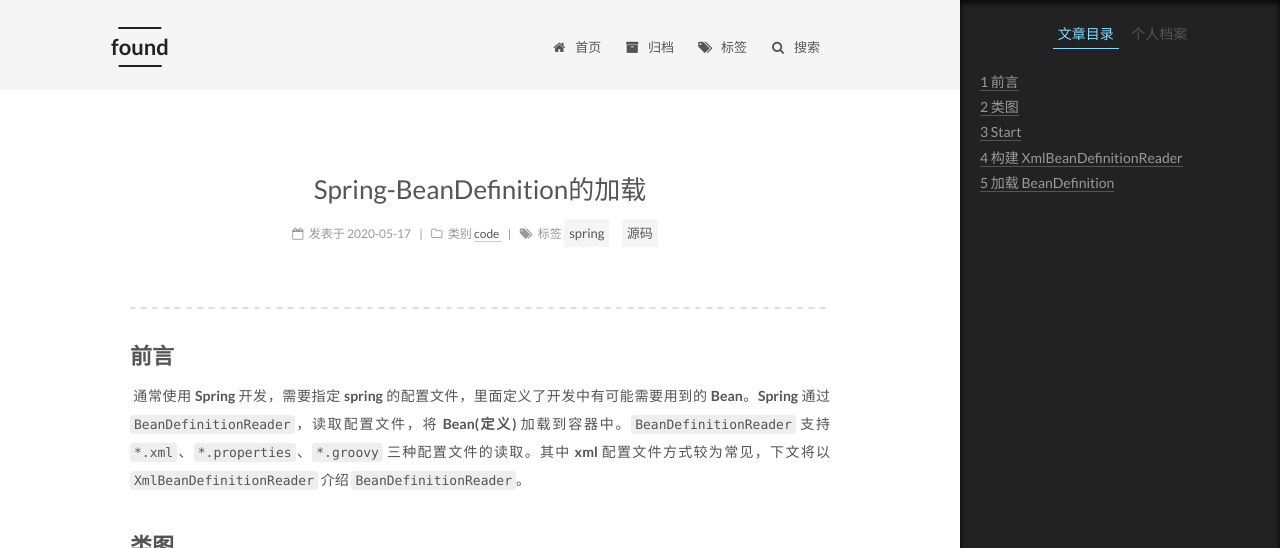
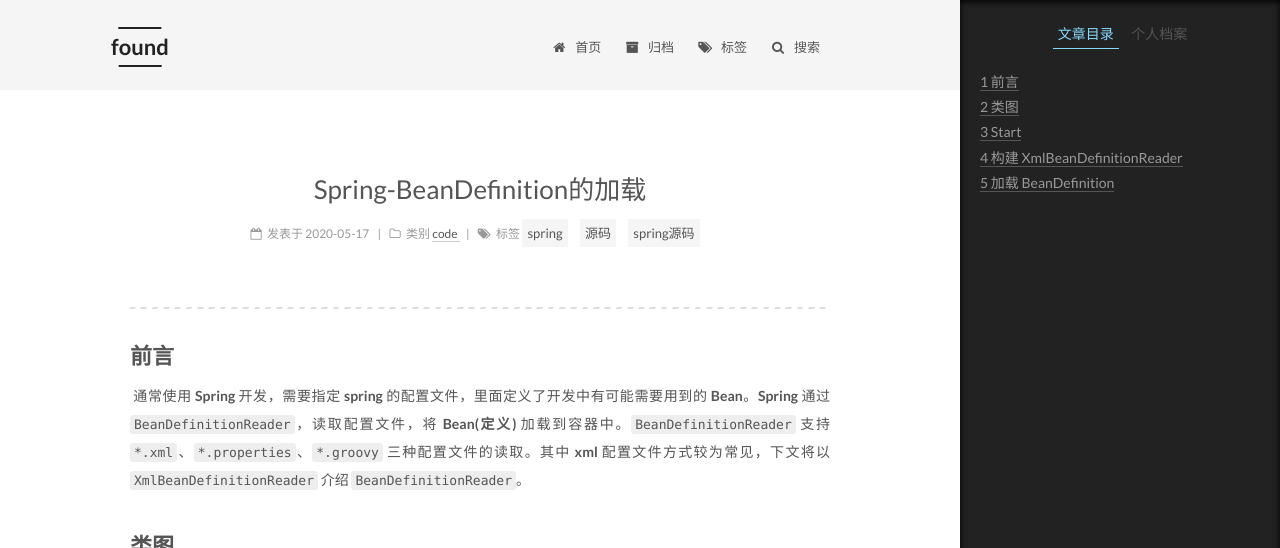
Before and after one commit to guolanren/guolanren.github.io, a Jekyll site: the page built from _posts/2020-05-17-Spring-BeanDefinition的加载.md, in a window 1280 px wide and 900 px high, cut to the strip 0-548 px from the top of the window. Built offline with Jekyll 4.4.1, drawn with Linux system fonts in a browser that asks for light colours; comment, search, counter and statistics services are not loaded.

Commit message:
update post Spring-BeanDefinition的加载 "添加标签"

```diff
--- a/_posts/2020-05-17-Spring-BeanDefinition的加载.md
+++ b/_posts/2020-05-17-Spring-BeanDefinition的加载.md
@@ -6,6 +6,7 @@ categories:
 tags:
  - spring
  - 源码
+ - spring源码
 ---
 
 ------
```
